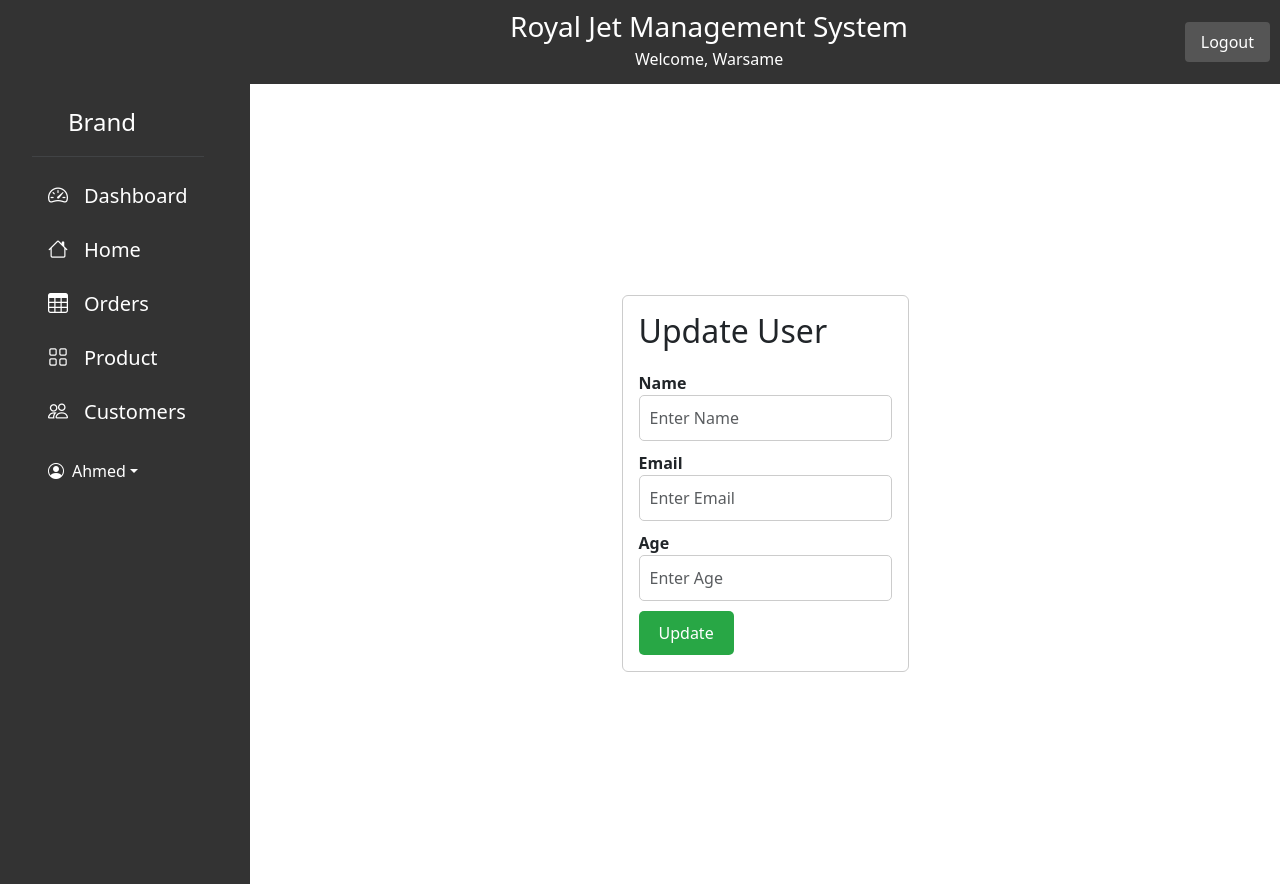
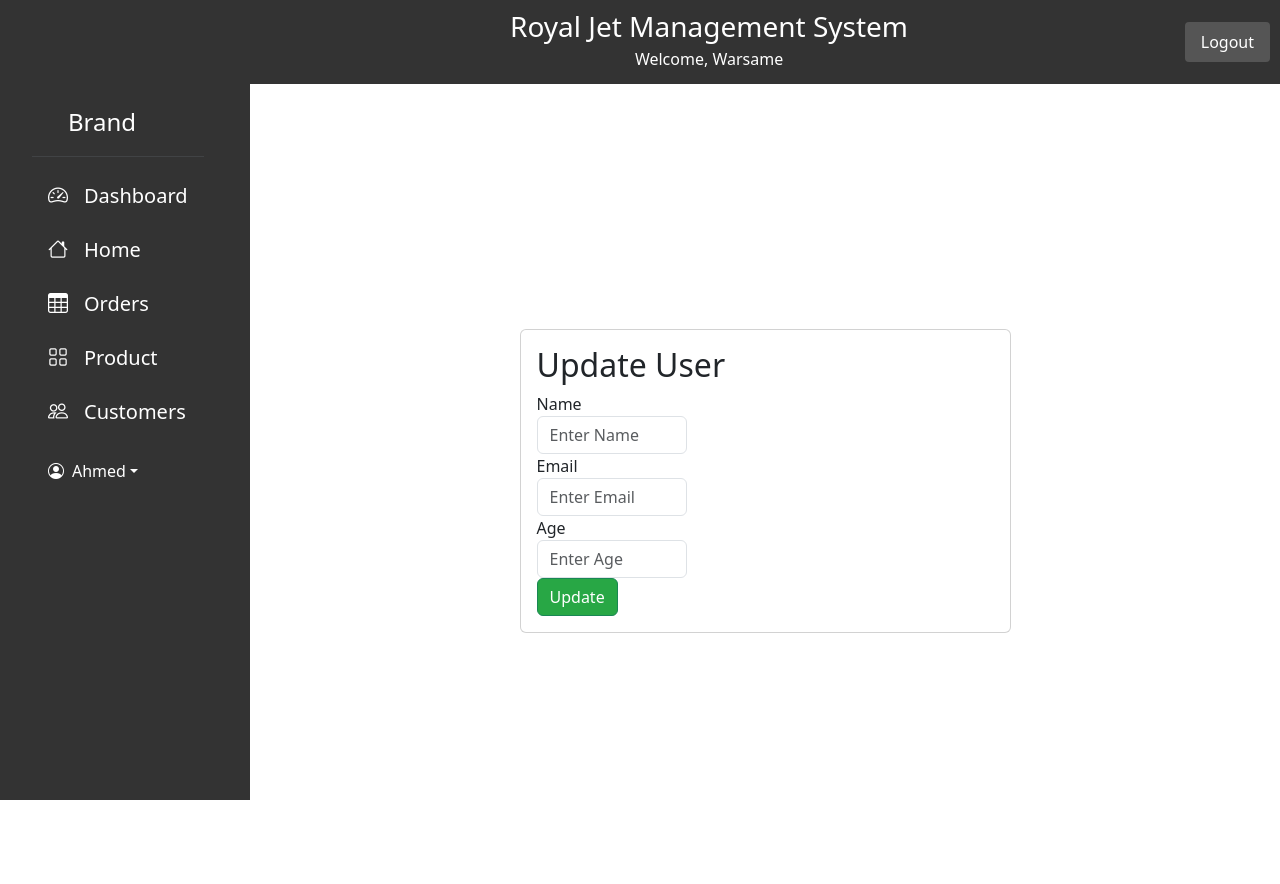
Before and after one commit to Hamda-Dahir/royaljet_project3, a React (Vite) app in the folder client/: page /update/1 in a window 1280 px wide. After the commit the page ends 800 px from the top, so only its background shows below. Built offline with nearby package versions, Linux system fonts and the light colour scheme; no server answers.

Commit message:
finish the update section

```diff
--- a/client/src/user/UpdateUser.jsx
+++ b/client/src/user/UpdateUser.jsx
@@ -1,7 +1,7 @@
 import axios from 'axios';
 import React, { useEffect, useState } from 'react';
 import { useParams, useNavigate } from 'react-router-dom';
-import './updateUser.css';
+// import './updateUser.css';
 
 function UpdateUser() {
   const { id } = useParams();
@@ -34,45 +34,53 @@ function UpdateUser() {
   };
 
   return (
-    <div className="update-user-container">
-      <div className="update-user-form bg-white rounded p-3">
+    <div className="container">
+      <div className="row justify-content-center mt-5">
+        <div className="col-md-6">
+          <div className="card">
+            <div className="card-body">
+              <h2 className="card-title">Update User</h2>
               <form onSubmit={Update}>
-          <h2>Update User</h2>
-          <div className="form-group mb-2">
+                <div className="form-group">
                   <label htmlFor="name">Name</label>
                   <input
                     type="text"
                     id="name"
+                    className="form-control"
                     placeholder="Enter Name"
-              className="form-control"
                     value={name}
                     onChange={(e) => setName(e.target.value)}
                   />
                 </div>
-          <div className="form-group mb-2">
+                <div className="form-group">
                   <label htmlFor="email">Email</label>
                   <input
                     type="email"
                     id="email"
+                    className="form-control"
                     placeholder="Enter Email"
-              className="form-control"
                     value={email}
                     onChange={(e) => setEmail(e.target.value)}
                   />
                 </div>
-          <div className="form-group mb-2">
+                <div className="form-group">
                   <label htmlFor="age">Age</label>
                   <input
                     type="text"
                     id="age"
+                    className="form-control"
                     placeholder="Enter Age"
-              className="form-control"
                     value={age}
                     onChange={(e) => setAge(e.target.value)}
                   />
                 </div>
-          <button className="btn btn-success">Update</button>
+                <button type="submit" className="btn btn-success">
+                  Update
+                </button>
               </form>
+            </div>
+          </div>
+        </div>
       </div>
     </div>
   );
--- a/client/src/user/updateUser.css
+++ b/client/src/user/updateUser.css
@@ -8,6 +8,7 @@
 
 .update-user-form {
   max-width: 400px;
+  width: 100%;
   margin: 0 auto;
   border: 1px solid #ccc;
   padding: 20px;
```
Lines whose indentation alone changed are shown as unchanged.
